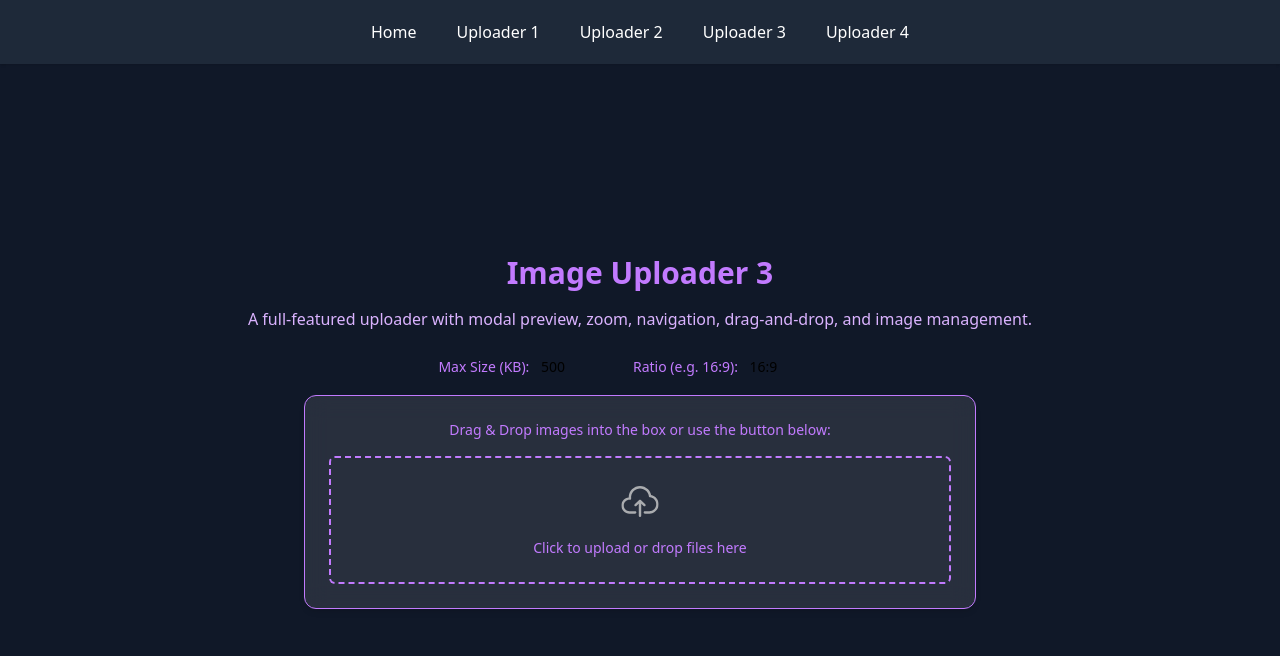
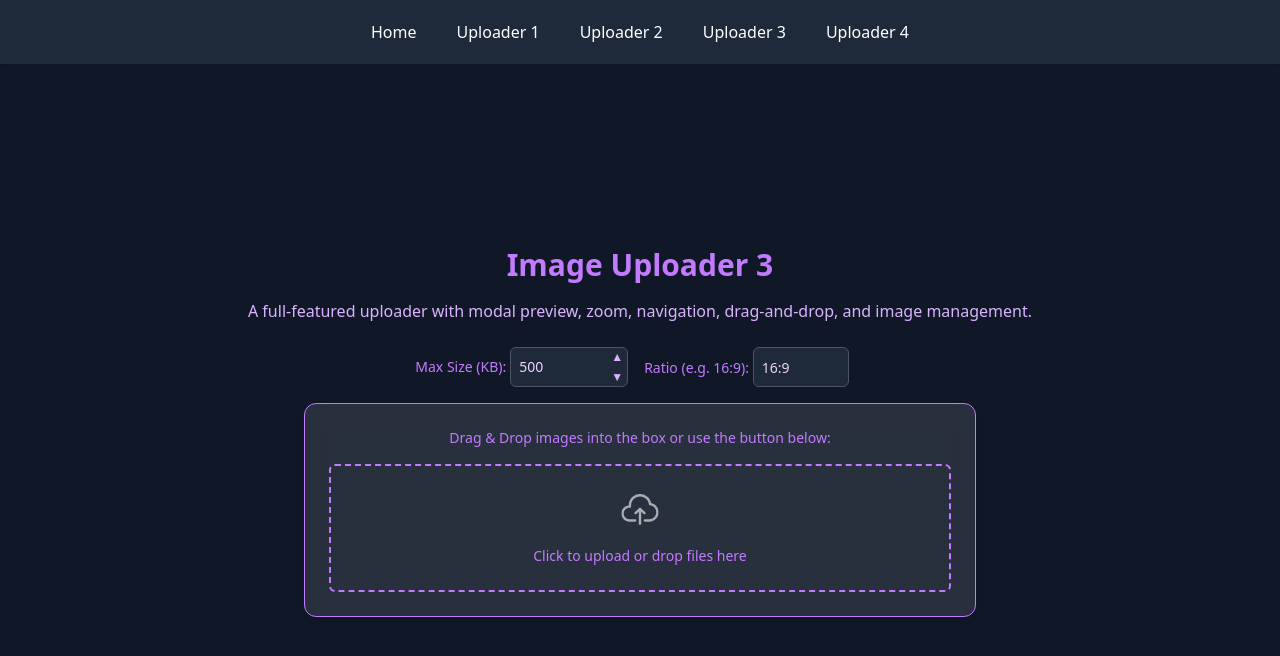
Before and after one commit to Ballchaiyuth/tailwind-v4-image-uploader, a Vue app: page /upload3 in a window 1280 px wide. Shown: the top 656 px of the page. Built offline with nearby package versions, Linux system fonts and the light colour scheme.

Commit message:
Update uploader 3 Config Inputs

```diff
--- a/src/views/ImageUploader3.vue
+++ b/src/views/ImageUploader3.vue
@@ -20,21 +20,42 @@
     </div>
 
     <!-- Config Inputs -->
-    <div class="flex gap-4 items-center mb-4">
-      <label class="text-sm">
+    <div class="flex gap-4 items-center mb-4 pr-4">
+      <!-- Max Size -->
+      <label class="text-sm flex items-center gap-1">
         Max Size (KB):
-        <input
-          v-model.number="maxSizeKB"
-          type="number"
-          class="ml-1 w-20 px-1 py-0.5 rounded-sm text-black"
-        />
+        <div
+          class="flex h-[40px] items-center border border-gray-600 rounded-md bg-gray-800 focus-within:ring-2 focus-within:ring-purple-500"
+        >
+          <input
+            v-model.number="maxSizeKB"
+            type="text"
+            class="w-24 px-2 py-1 text-purple-200 bg-transparent outline-none"
+          />
+          <div class="flex flex-col">
+            <button
+              @click="maxSizeKB++"
+              class="text-xs px-1 py-0.5 hover:bg-gray-700 text-purple-300 rounded-tr-md"
+            >
+              ▲
+            </button>
+            <button
+              @click="maxSizeKB = Math.max(0, maxSizeKB - 1)"
+              class="text-xs px-1 py-0.5 hover:bg-gray-700 text-purple-300 rounded-br-md"
+            >
+              ▼
+            </button>
+          </div>
+        </div>
       </label>
+
+      <!-- Ratio -->
       <label class="text-sm">
         Ratio (e.g. 16:9):
         <input
           v-model="ratioText"
           type="text"
-          class="ml-1 w-24 px-1 py-0.5 rounded-sm text-black"
+          class="w-24 h-[40px] px-2 py-1 rounded-md bg-gray-800 text-purple-200 border border-gray-600 placeholder-purple-400 focus:outline-none focus:ring-2 focus:ring-purple-500"
         />
       </label>
     </div>
```
